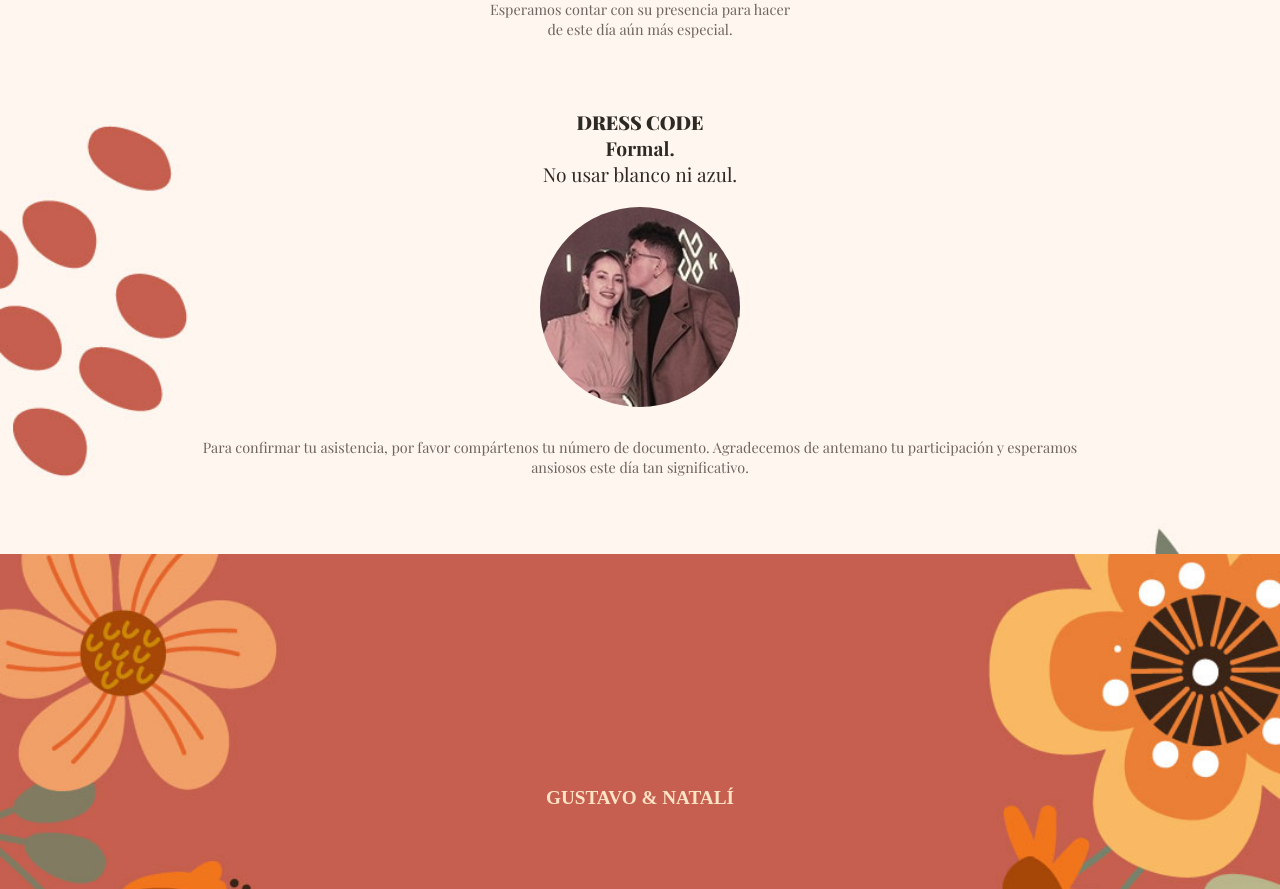
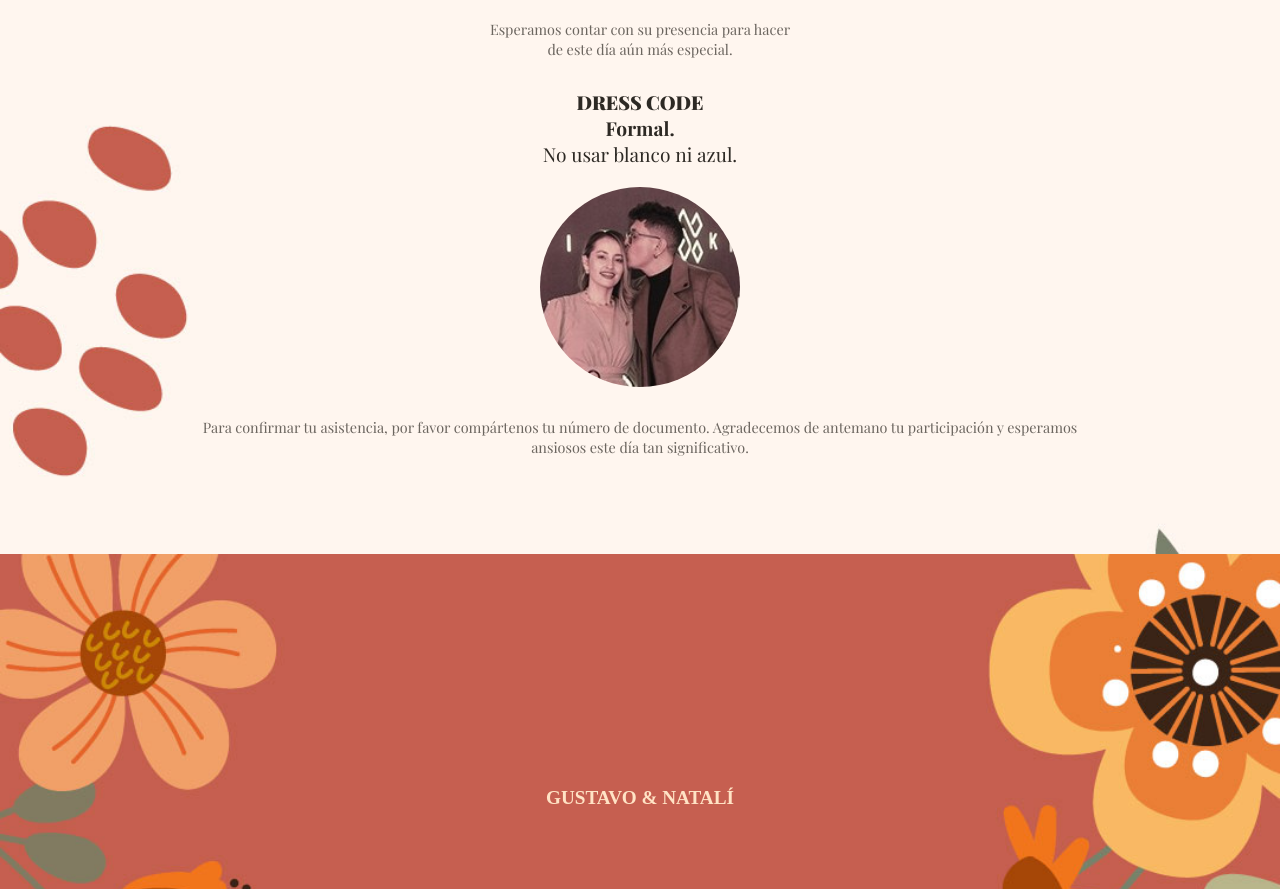
Before and after one commit to raicox/invitacion, a React (Vite) app: page / in a window 1280 px wide. Shown: the part 1934-2823 px from the top of the page. Built offline with nearby package versions, Linux system fonts and the light colour scheme; grey boxes are pictures that could not be loaded; a web font is replaced by a local one.

Commit message:
tercer commit

```diff
--- a/src/components/ThirdFondo/thirdFondo.css
+++ b/src/components/ThirdFondo/thirdFondo.css
@@ -41,7 +41,7 @@
     text-align: center;
     font-weight: 900;
     font-family: 'Playfair Display', serif;
-    margin-top: 50px;
+    margin-top: 10px;
 }
 
 .main-thirdFondo-container p {
```
